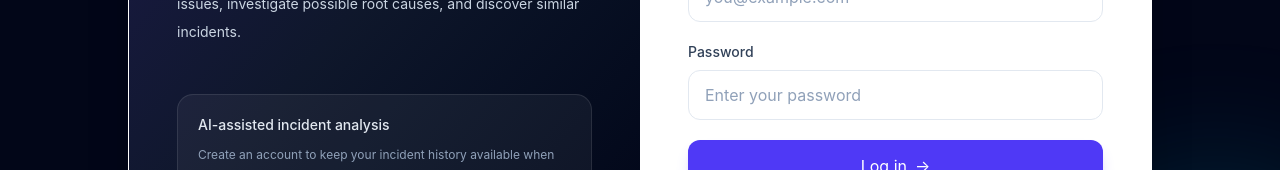
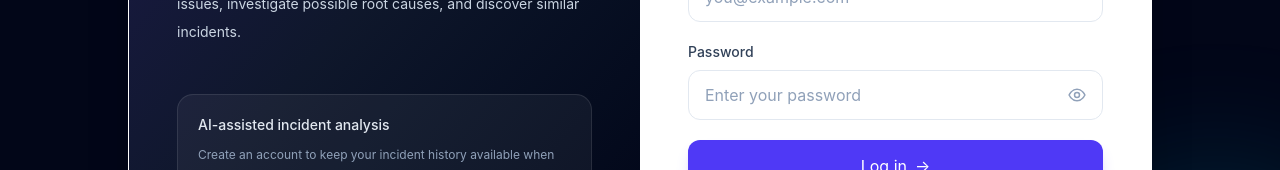
Before and after one commit to siddigari-kerthii-sri/ai-incident-intelligence, a React (Vite) app in the folder frontend/: page / in a window 1280 px wide. Shown: the part 412-582 px from the top of the page. Built offline with nearby package versions, Linux system fonts and the light colour scheme; no server answers.

Commit message:
Add show hide password toggle to login page

```diff
--- a/frontend/src/pages/LoginPage.jsx
+++ b/frontend/src/pages/LoginPage.jsx
@@ -6,6 +6,7 @@ function LoginPage({ onLogin }) {
   const [mode, setMode] = useState('login');
   const [email, setEmail] = useState('');
   const [password, setPassword] = useState('');
+  const [showPassword, setShowPassword] = useState(false);
   const [loading, setLoading] = useState(false);
   const [error, setError] = useState('');
   const [message, setMessage] = useState('');
@@ -80,10 +81,7 @@ function LoginPage({ onLogin }) {
         setError(
           'This email already has an account. Switch to Log in instead.'
         );
-      } else if (
-        /password/i.test(authError) &&
-        mode === 'signup'
-      ) {
+      } else if (/password/i.test(authError) && mode === 'signup') {
         setError(
           'Please choose a stronger password. Use at least 8 characters.'
         );
@@ -103,6 +101,7 @@ function LoginPage({ onLogin }) {
     setMode(nextMode);
     setError('');
     setMessage('');
+    setShowPassword(false);
   }
 
   return (
@@ -222,9 +221,10 @@ function LoginPage({ onLogin }) {
                 Password
               </label>
 
+              <div className="relative">
                 <input
                   id="auth-password"
-                type="password"
+                  type={showPassword ? 'text' : 'password'}
                   autoComplete={
                     mode === 'login' ? 'current-password' : 'new-password'
                   }
@@ -238,8 +238,53 @@ function LoginPage({ onLogin }) {
                       ? 'At least 8 characters'
                       : 'Enter your password'
                   }
-                className="w-full rounded-xl border border-slate-200 bg-white px-4 py-3 text-sm text-slate-900 outline-none transition placeholder:text-slate-400 focus:border-indigo-500 focus:ring-4 focus:ring-indigo-100"
+                  className="w-full rounded-xl border border-slate-200 bg-white px-4 py-3 pr-12 text-sm text-slate-900 outline-none transition placeholder:text-slate-400 focus:border-indigo-500 focus:ring-4 focus:ring-indigo-100"
                 />
+
+                <button
+                  type="button"
+                  onClick={() => setShowPassword((previous) => !previous)}
+                  aria-label={showPassword ? 'Hide password' : 'Show password'}
+                  aria-pressed={showPassword}
+                  className="absolute inset-y-0 right-0 flex items-center px-4 text-slate-400 transition hover:text-indigo-600 focus:outline-none focus:text-indigo-600"
+                >
+                  {showPassword ? (
+                    // Eye-off icon
+                    <svg
+                      xmlns="http://www.w3.org/2000/svg"
+                      viewBox="0 0 24 24"
+                      fill="none"
+                      stroke="currentColor"
+                      strokeWidth="1.8"
+                      strokeLinecap="round"
+                      strokeLinejoin="round"
+                      className="h-5 w-5"
+                      aria-hidden="true"
+                    >
+                      <path d="M3 3l18 18" />
+                      <path d="M10.6 10.6a2 2 0 002.8 2.8" />
+                      <path d="M9.9 5.2A10.8 10.8 0 0112 5c5 0 8.5 4.5 9.5 7-.4 1-1.2 2.2-2.4 3.3" />
+                      <path d="M6.2 6.2C3.9 7.6 2.6 9.5 2.5 12c1 2.5 4.5 7 9.5 7 1.4 0 2.7-.3 3.8-.9" />
+                    </svg>
+                  ) : (
+                    // Eye icon
+                    <svg
+                      xmlns="http://www.w3.org/2000/svg"
+                      viewBox="0 0 24 24"
+                      fill="none"
+                      stroke="currentColor"
+                      strokeWidth="1.8"
+                      strokeLinecap="round"
+                      strokeLinejoin="round"
+                      className="h-5 w-5"
+                      aria-hidden="true"
+                    >
+                      <path d="M2.5 12s3.5-7 9.5-7 9.5 7 9.5 7-3.5 7-9.5 7-9.5-7-9.5-7z" />
+                      <circle cx="12" cy="12" r="3" />
+                    </svg>
+                  )}
+                </button>
+              </div>
 
               {mode === 'signup' && (
                 <p className="mt-2 text-xs text-slate-400">
```
Lines whose indentation alone changed are shown as unchanged.
